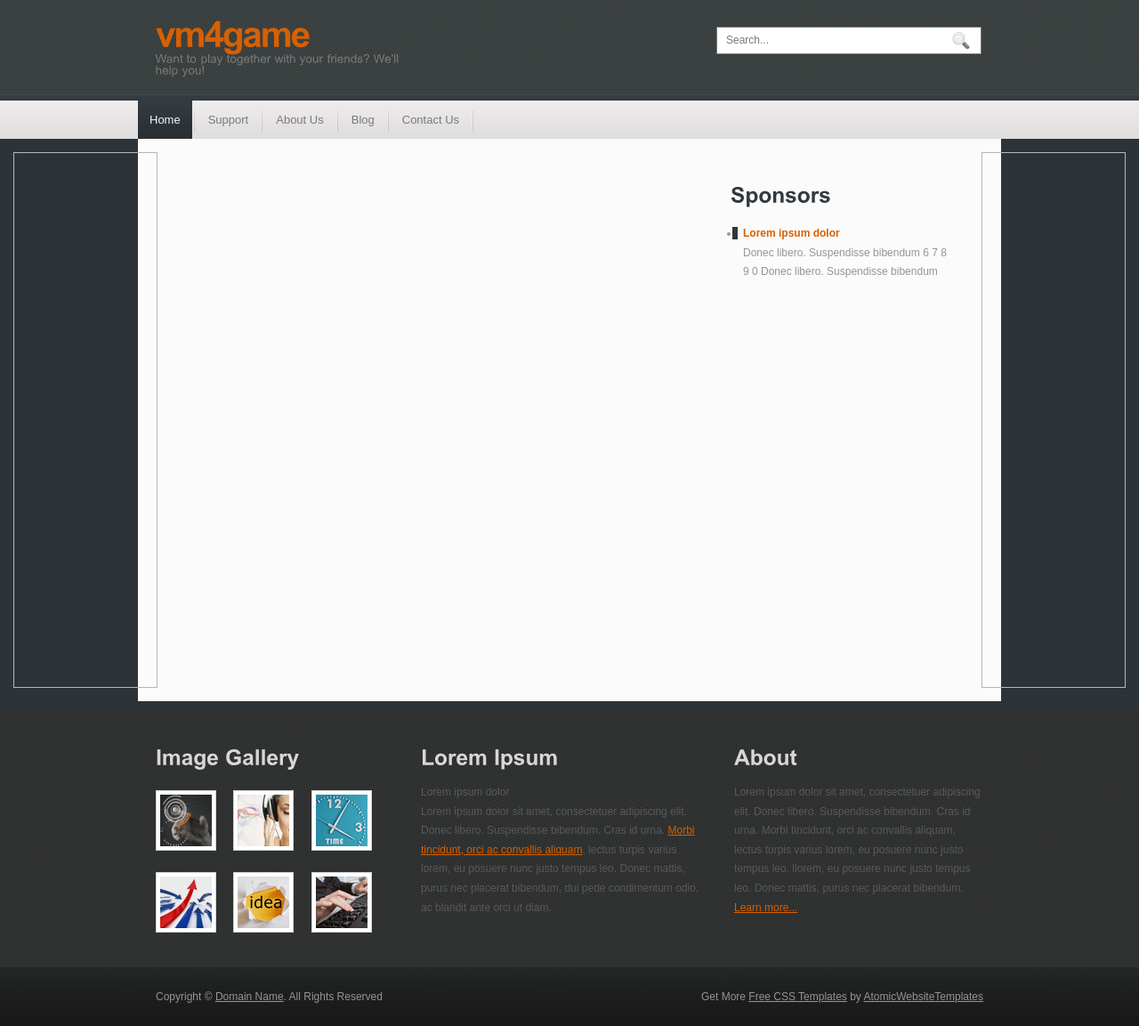
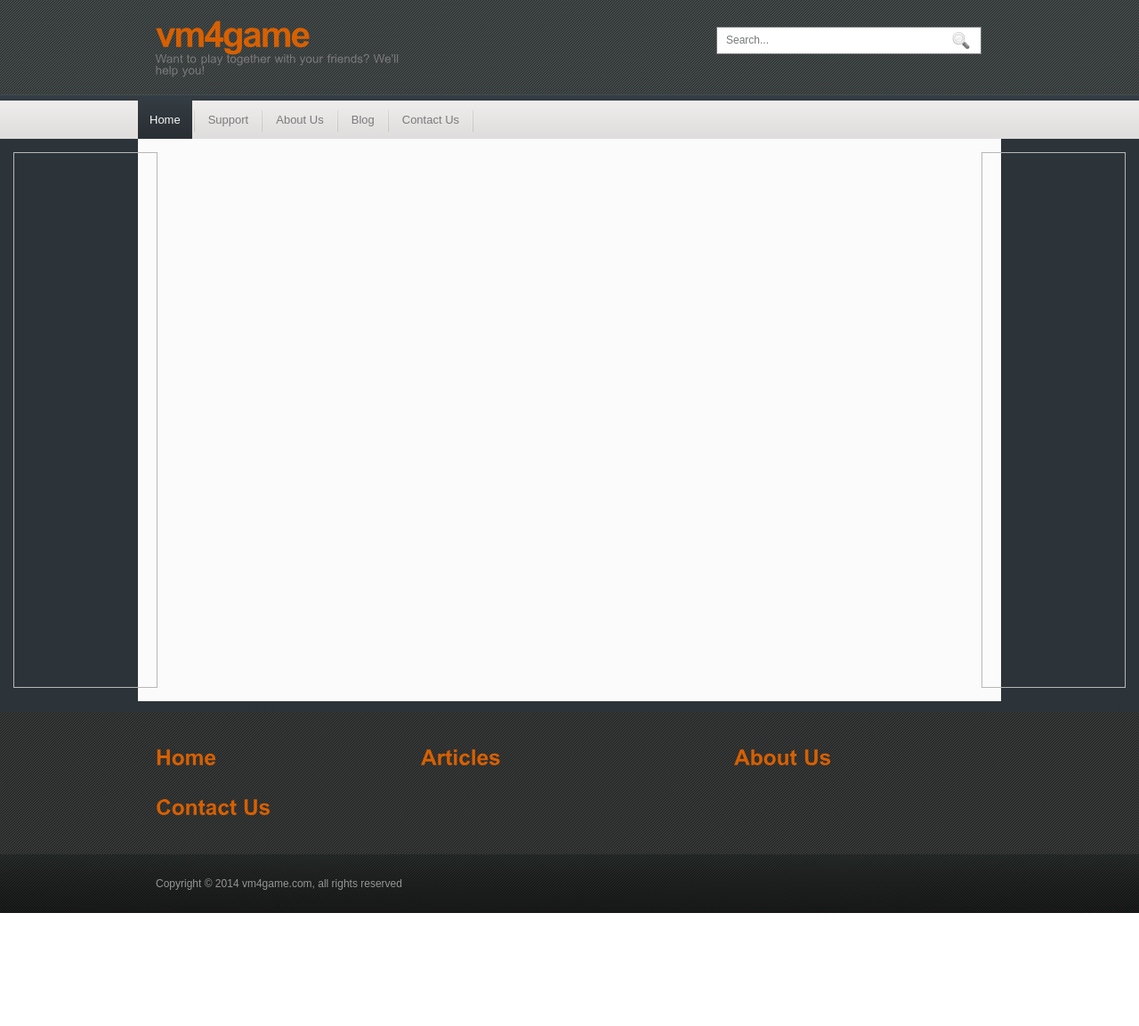
Before and after one commit to tshap88/mysite, a Django app: template mysite/templates/index.html in a window 1280 px wide. Shown: the whole page at 89% size. After the commit the page ends 1026 px from the top, so only its background shows below. Run offline with Django 3.2, Linux system fonts and the light colour scheme; the template is opened without the code that fills it, so the values that code supplies are empty.

Commit message:
delete sidebar, add copyright, added down page link

```diff
--- a/mysite/templates/base.html
+++ b/mysite/templates/base.html
@@ -45,35 +45,29 @@
         <div class="mainbar">
         {% block content %} {% endblock %}
         </div>
-        <div class="sidebar">
-          <div class="gadget">
-              {% block sidebar %}{% endblock %}
-          </div>
-        </div>
         <div class="clr"></div>
       </div>
     </div>
     <div class="fbg">
       <div class="fbg_resize">
         <div class="col c1">
-          <h2><span>Image Gallery</span></h2>
-          <a href="#"><img src="{% static 'images/pic_1.jpg' %}" width="58" height="58" alt="" /></a> <a href="#"><img src="{% static 'images/pic_2.jpg' %}" width="58" height="58" alt="" /></a> <a href="#"><img src="{% static 'images/pic_3.jpg' %}" width="58" height="58" alt="" /></a> <a href="#"><img src="{% static 'images/pic_4.jpg' %}" width="58" height="58" alt="" /></a> <a href="#"><img src="{% static 'images/pic_5.jpg' %}" width="58" height="58" alt="" /></a> <a href="#"><img src="{% static 'images/pic_6.jpg' %}" width="58" height="58" alt="" /></a> </div>
+          <h2><span><a href="/">Home</a></span></h2>
+        </div>
         <div class="col c2">
-          <h2><span>Lorem Ipsum</span></h2>
-          <p>Lorem ipsum dolor<br />
-            Lorem ipsum dolor sit amet, consectetuer adipiscing elit. Donec libero. Suspendisse bibendum. Cras id urna. <a href="#">Morbi tincidunt, orci ac convallis aliquam</a>, lectus turpis varius lorem, eu posuere nunc justo tempus leo. Donec mattis, purus nec placerat bibendum, dui pede condimentum odio, ac blandit ante orci ut diam.</p>
+          <h2><span><a href="/support">Articles</a></span></h2>
         </div>
         <div class="col c3">
-          <h2><span>About</span></h2>
-          <p>Lorem ipsum dolor sit amet, consectetuer adipiscing elit. Donec libero. Suspendisse bibendum. Cras id urna. Morbi tincidunt, orci ac convallis aliquam, lectus turpis varius lorem, eu posuere nunc justo tempus leo. llorem, eu posuere nunc justo tempus leo. Donec mattis, purus nec placerat bibendum. <a href="#">Learn more...</a></p>
+          <h2><span><a href="/about_us">About Us</a></span></h2>
+        </div>
+        <div class="col c4">
+          <h2><span><a href="/contact">Contact Us</a></span></h2>
         </div>
         <div class="clr"></div>
       </div>
     </div>
     <div class="footer">
       <div class="footer_resize">
-        <p class="lf">Copyright &copy; <a href="#">Domain Name</a>. All Rights Reserved</p>
-        <p class="rf">Get More <a target="_blank" href="http://www.free-css.com/">Free CSS Templates</a> by <a target="_blank" href="http://www.atomicwebsitetemplates.com/">AtomicWebsiteTemplates</a></p>
+        <p class="lf">Copyright &copy; 2014 vm4game.com, all rights reserved</p>
         <div class="clr"></div>
       </div>
     </div>
--- a/mysite/templates/index.html
+++ b/mysite/templates/index.html
@@ -30,7 +30,7 @@
                       <img src="{{ news1_mn.img_file.url }}"  width="138" height="138" alt="" class="fl" />
                   {% else %}
                   {% endif %}
-                  <p>{{ news1_mn.contents|safe|truncatewords:"35" }}</p>
+                  <p class="cont">{{ news1_mn.contents|safe|truncatewords:"35" }}</p>
                   <p class="spec"><a href="/news/{{ news1_mn.slug }}/" class="rm">Read more</a></p>
                   {% if news1_mn.img_file %}
                       <p></p>
@@ -47,11 +47,3 @@
                 </div>
             {% endfor %}
     {% endblock %}
-    {% block sidebar %}
-        <h2 class="star"><span>Sponsors</span></h2>
-            <div class="clr"></div>
-            <ul class="ex_menu">
-              <li class="active"><a href="#">Lorem ipsum dolor</a><br />
-                Donec libero. Suspendisse bibendum 6 7 8 9 0 Donec libero. Suspendisse bibendum</li>
-            </ul>
-    {% endblock %}
```
